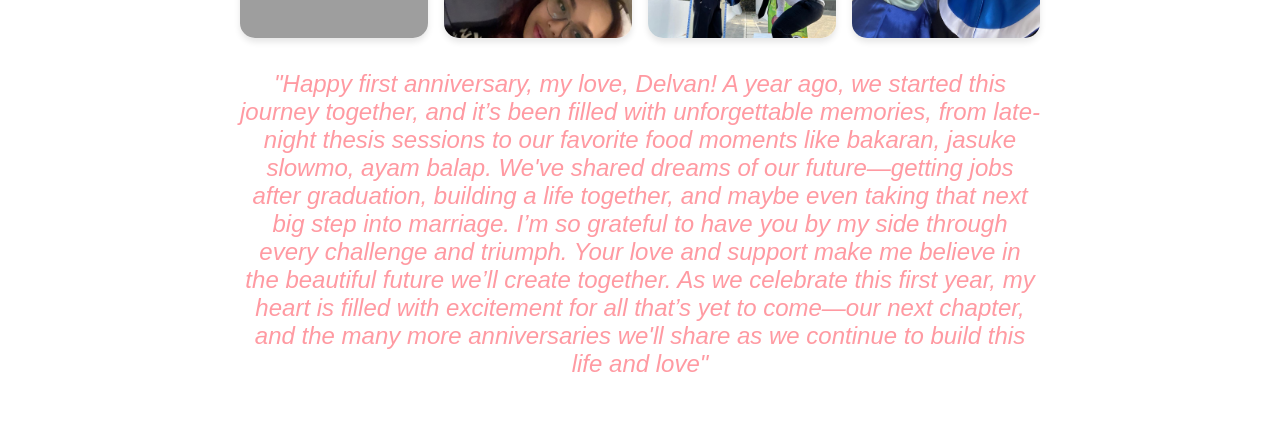
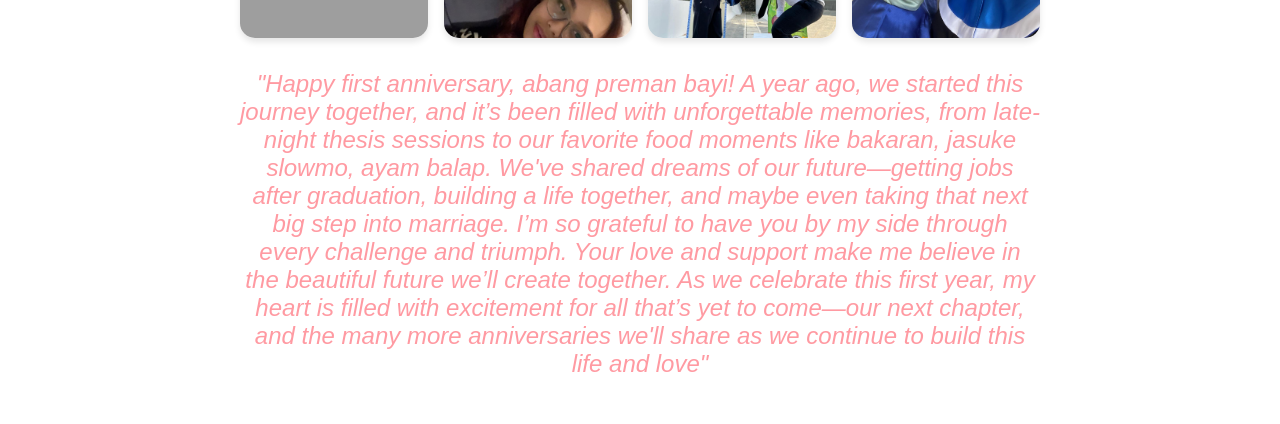
Before and after one commit to honhoney04/anniv1yearhalvan, a plain HTML site: page index.html in a window 1280 px wide. Shown: the part 309-733 px from the top of the page. Drawn offline with Linux system fonts and the light colour scheme; grey boxes are pictures that could not be loaded.

Commit message:
Update index.html

```diff
--- a/index.html
+++ b/index.html
@@ -116,7 +116,7 @@
             <img src="img/anniversary4.jpg.jpg" alt="Anniversary moment 4">
         </div>
 
-        <p class="quote">"Happy first anniversary, my love, Delvan! A year ago, we started this journey together, and it’s been filled with unforgettable memories, from late-night thesis sessions to our favorite food moments like bakaran, jasuke slowmo, ayam balap. We've shared dreams of our future—getting jobs after graduation, building a life together, and maybe even taking that next big step into marriage. I’m so grateful to have you by my side through every challenge and triumph. Your love and support make me believe in the beautiful future we’ll create together. As we celebrate this first year, my heart is filled with excitement for all that’s yet to come—our next chapter, and the many more anniversaries we'll share as we continue to build this life and love"</p>
+        <p class="quote">"Happy first anniversary, abang preman bayi! A year ago, we started this journey together, and it’s been filled with unforgettable memories, from late-night thesis sessions to our favorite food moments like bakaran, jasuke slowmo, ayam balap. We've shared dreams of our future—getting jobs after graduation, building a life together, and maybe even taking that next big step into marriage. I’m so grateful to have you by my side through every challenge and triumph. Your love and support make me believe in the beautiful future we’ll create together. As we celebrate this first year, my heart is filled with excitement for all that’s yet to come—our next chapter, and the many more anniversaries we'll share as we continue to build this life and love"</p>
 
         <div class="cta">
             <button onclick="alert('Here\'s to many more years together!')">Celebrate With Us</button>
```
